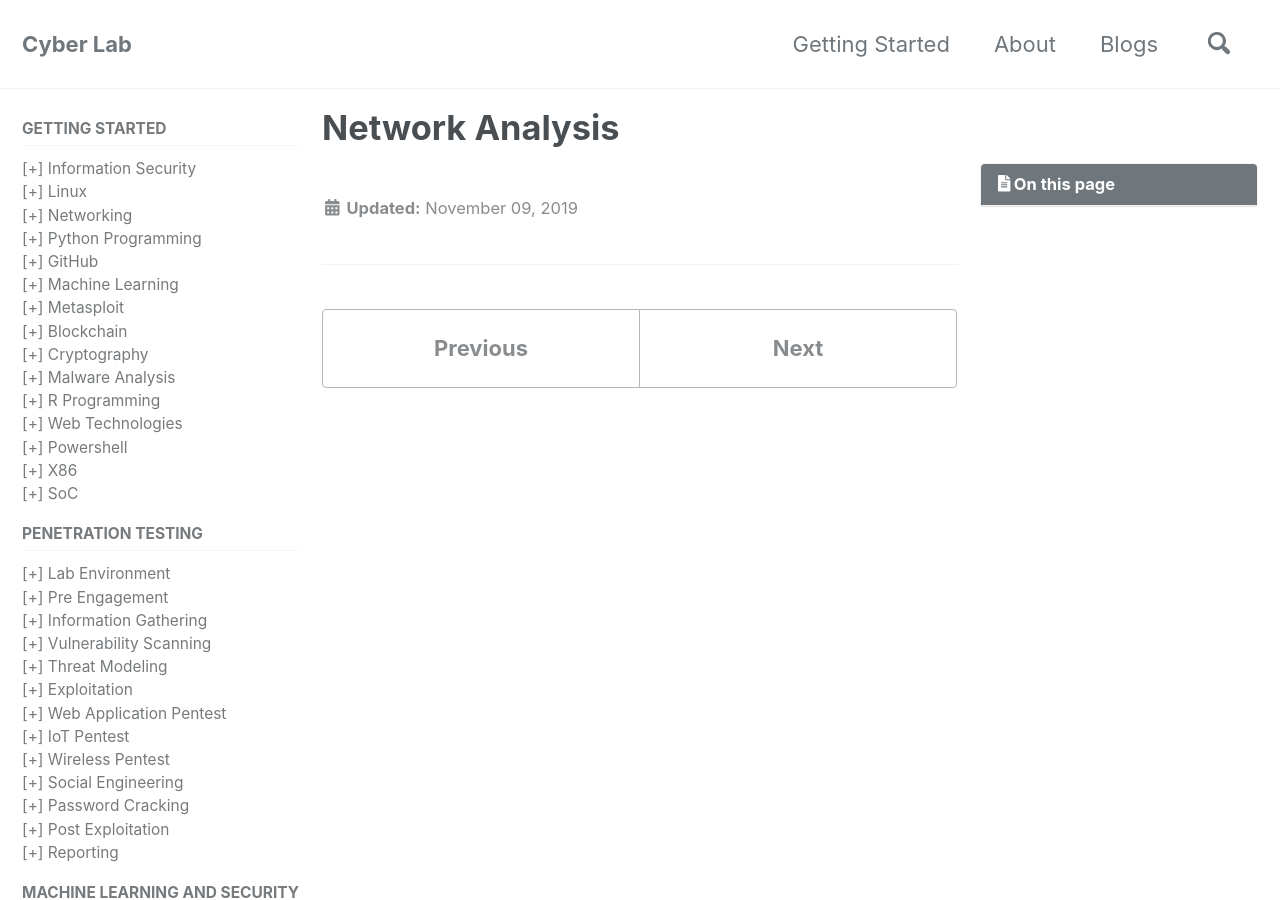
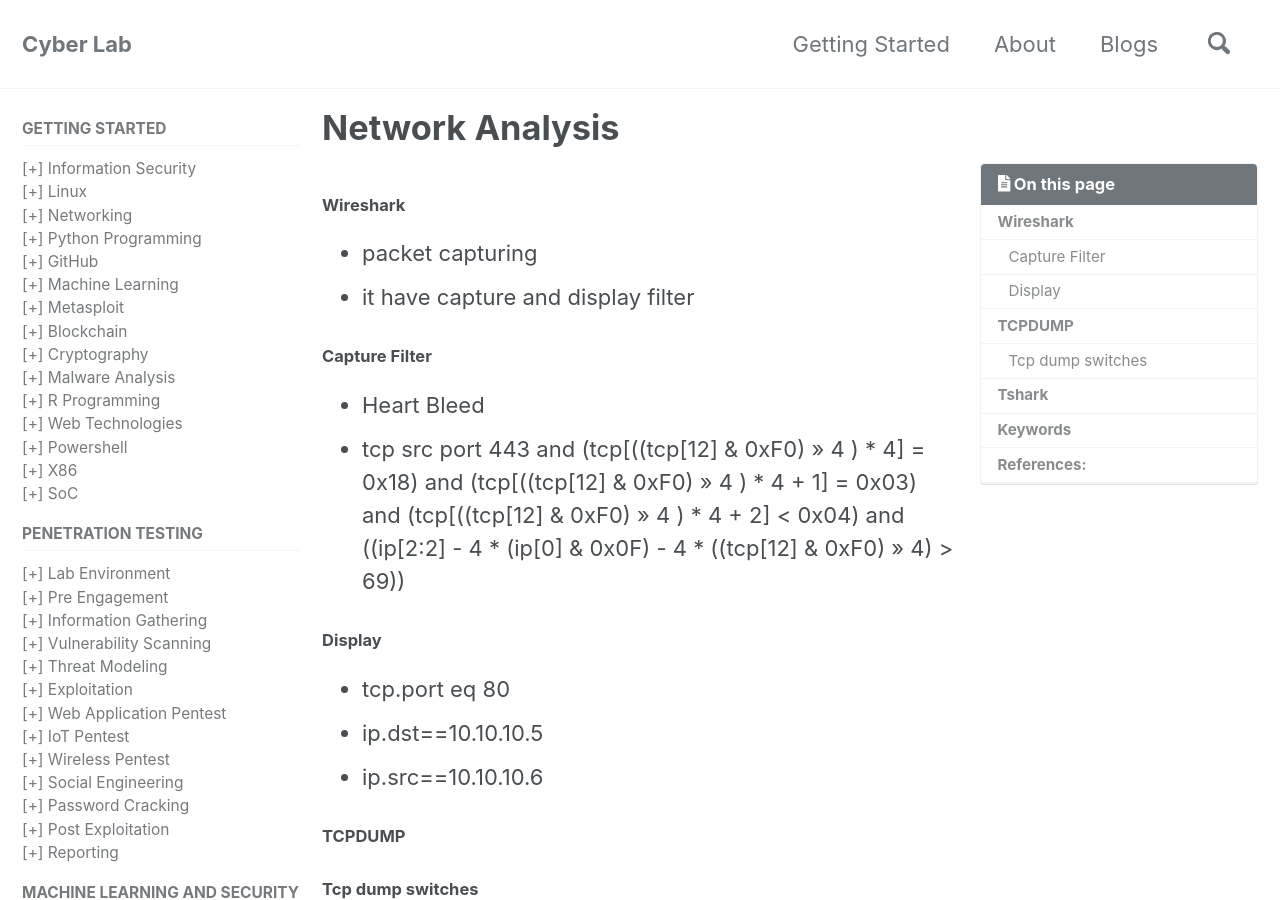
Before and after one commit to mohareti/cyberlab, a Jekyll site: the page built from _pentest/10_Network_Analysis.md, in a window 1280 px wide and 900 px high. Built offline with Jekyll 4.4.1, drawn with Linux system fonts in a browser that asks for light colours; cached includes are drawn as plain includes; nearby versions of some CDN libraries; some of the changed text lies outside the part shown.

Commit message:
Update 10_Network_Analysis.md

```diff
--- a/_pentest/10_Network_Analysis.md
+++ b/_pentest/10_Network_Analysis.md
@@ -3,3 +3,34 @@ title: "Network Analysis"
 permalink: /pentest/10_Network_Analysis/
 toc: true
 ---
+
+#### Wireshark
+- packet capturing
+- it have capture and display filter
+
+##### Capture Filter
+- Heart Bleed
+- tcp src port 443 and (tcp[((tcp[12] & 0xF0) >> 4 ) * 4] = 0x18) and (tcp[((tcp[12] & 0xF0) >> 4 ) * 4 + 1] = 0x03) and (tcp[((tcp[12] & 0xF0) >> 4 ) * 4 + 2] < 0x04) and ((ip[2:2] - 4 * (ip[0] & 0x0F)  - 4 * ((tcp[12] & 0xF0) >> 4) > 69))
+
+##### Display
+- tcp.port eq 80
+- ip.dst==10.10.10.5
+- ip.src==10.10.10.6
+
+
+#### TCPDUMP
+##### Tcp dump switches
+- i : interface
+- d : displays list of interface
+- r : read path
+- w : write path
+- xx: packets in HEX format
+- c : count of packets
+- Ex : tcp -i wlan0
+
+#### Tshark
+#### Keywords
+- PCAP files
+
+#### References:
+- http://packetlife.net/captures/Wireshark.
```
